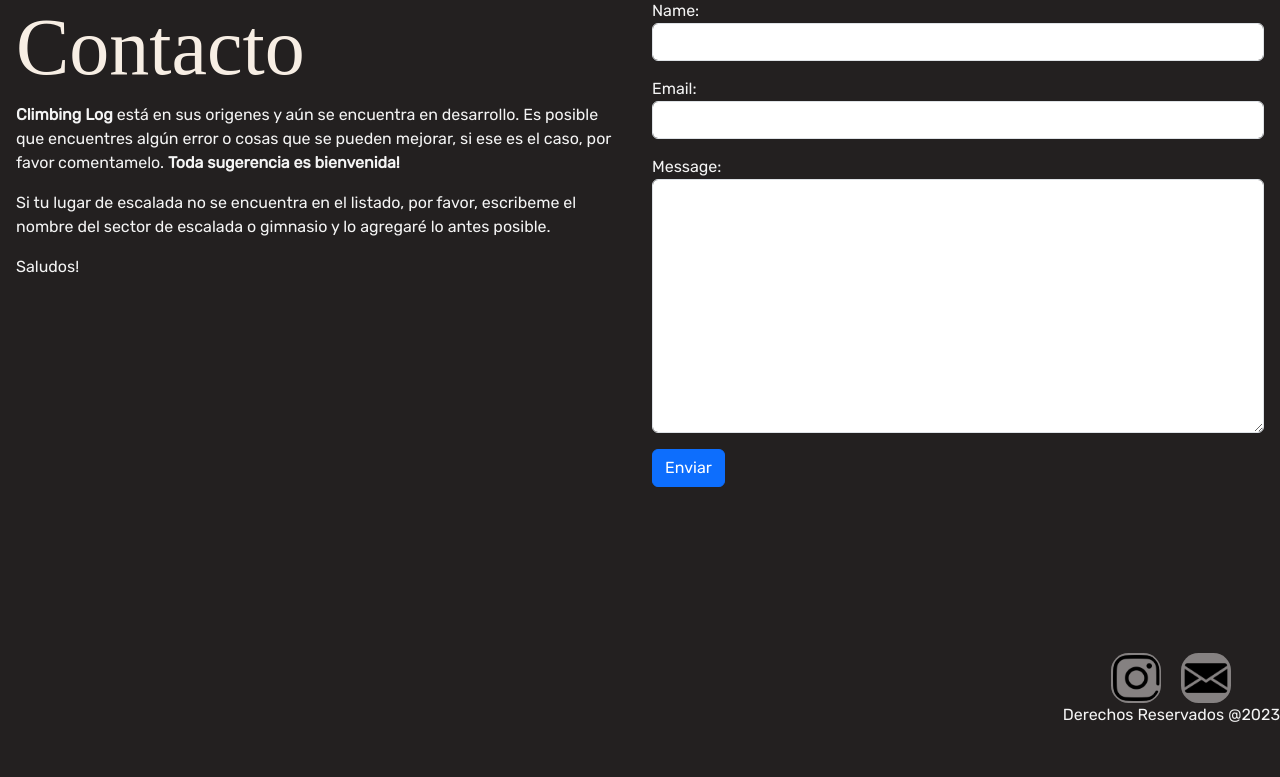
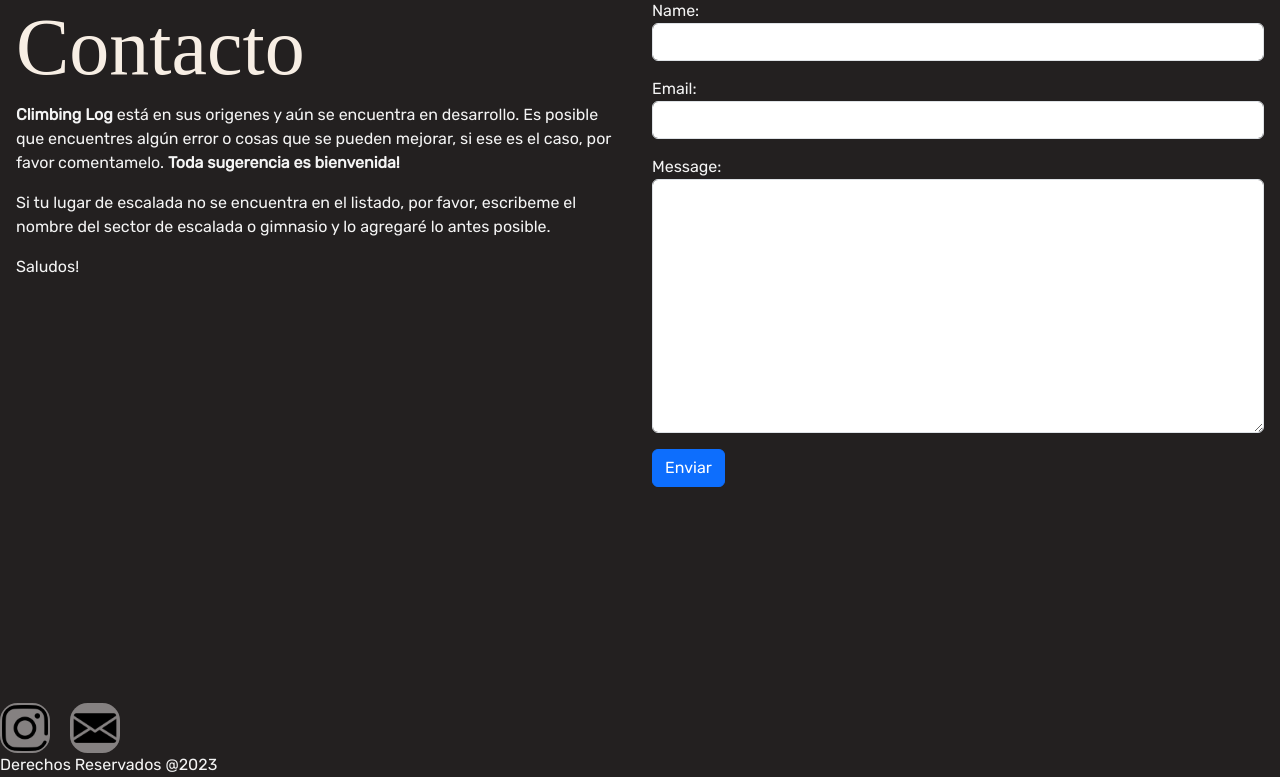
Before and after one commit to NMS47/climbing_log, a Django app: page /contact/ in a window 1280 px wide. Shown: the part 57-834 px from the top of the page. Before the commit the page ends 779 px from the top, so only its background shows below. Run offline with Django 4.2, Linux system fonts and the light colour scheme; some libraries are stand-ins or nearby versions; some web fonts are replaced.

Commit message:
trying to fix footer

```diff
--- a/climb_log_webapp/static/climb_log_webapp/styles.css
+++ b/climb_log_webapp/static/climb_log_webapp/styles.css
@@ -39,15 +39,10 @@ h1 {
 }
 
 footer {
-    position: fixed;
+    position: absolute;
     bottom: 0;
-    right: 0;
-    display: inline;
-    justify-content: center;
-    justify-items: center;
-    text-align: center;
-    margin-top: auto;
-
+    width: 100%;
+    height: 2.5rem;
 }
 
 #ig{
```
